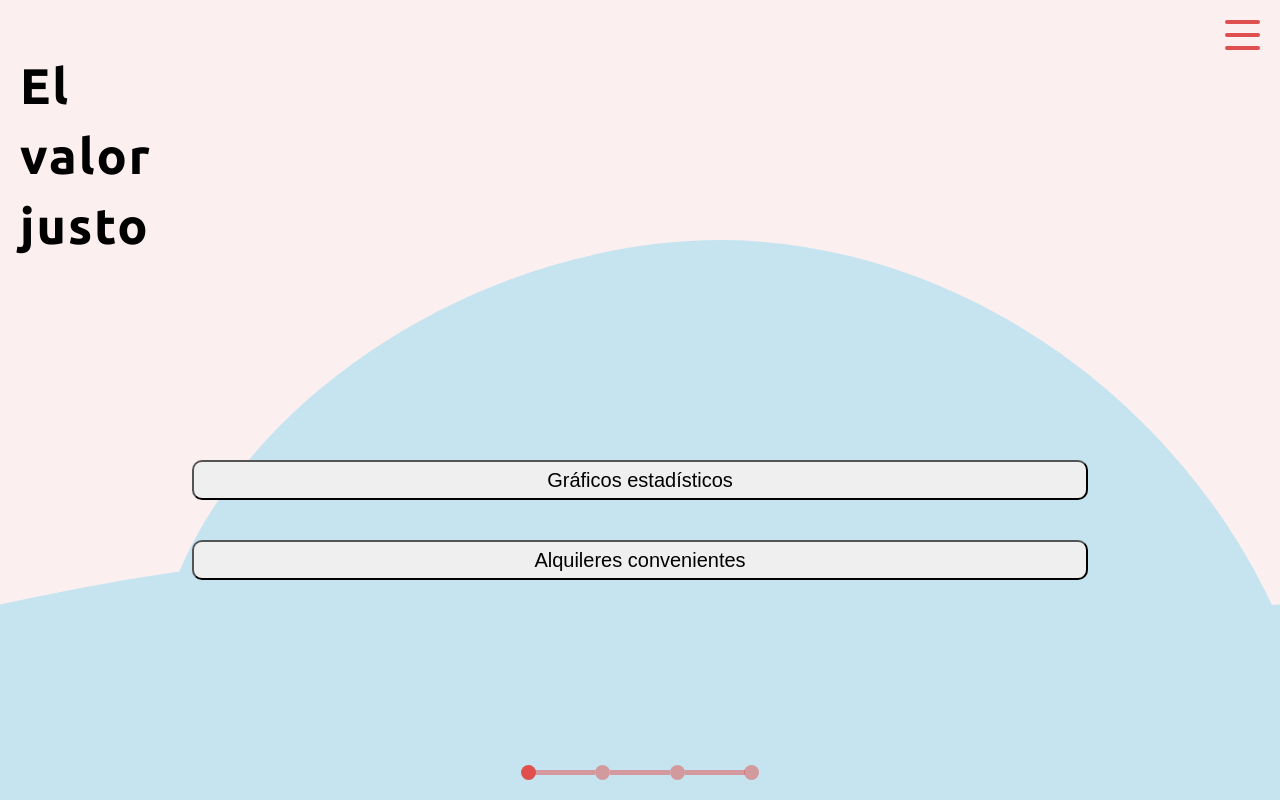
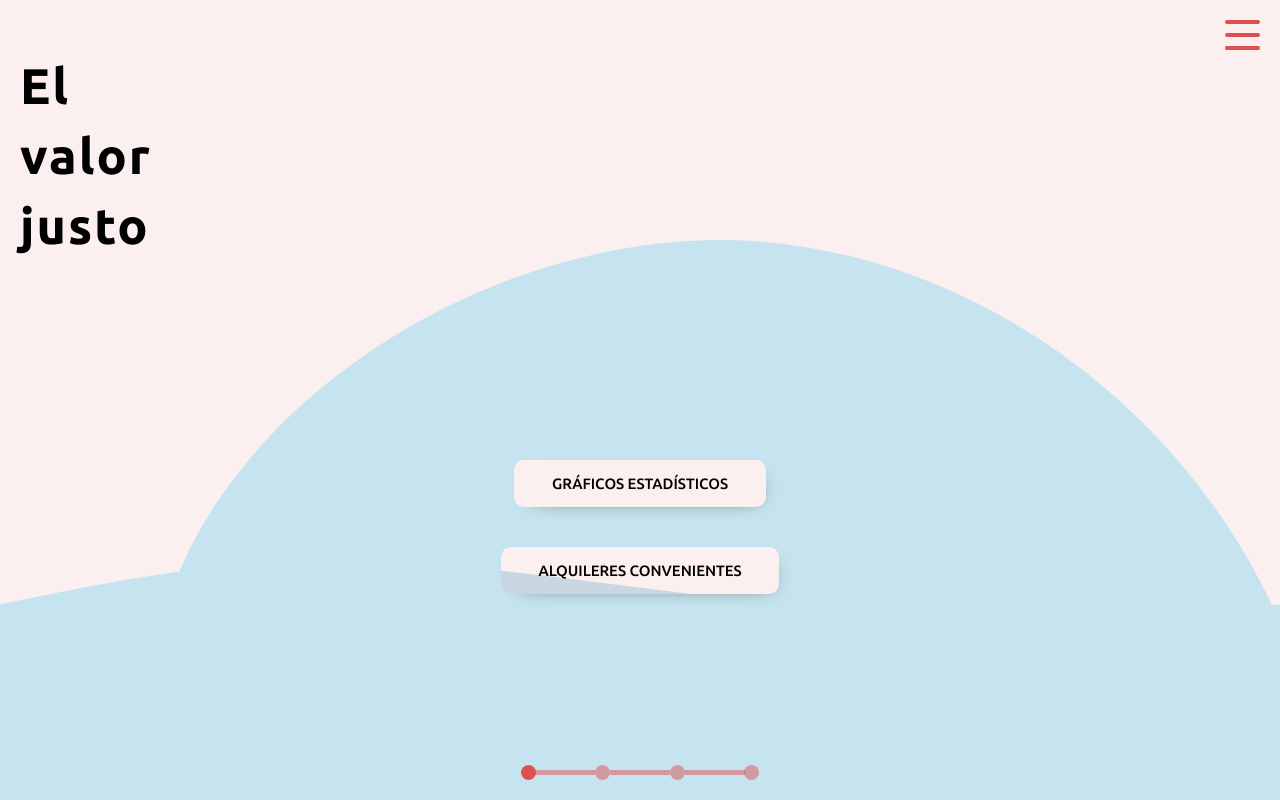
Before and after one commit to MarcosMartilotta/fairPrice, a React (Vite) app: page / in a window 1280 px wide. Shown: the top 800 px of the page. Built offline with nearby package versions, Linux system fonts and the light colour scheme.

Commit message:
Estilos obile basicos terminados

```diff
--- /dev/null
+++ b/src/components/Button.jsx
@@ -0,0 +1,15 @@
+import { StyledButton } from "../styled-components/styledButton";
+import { useContext } from "react";
+import NavigateContext from "../context/navigateContext";
+
+const Button = ({ value, route }) => {
+  const { changeRoute } = useContext(NavigateContext);
+
+  return (
+    <StyledButton type="button" onClick={() => changeRoute(route)}>
+      {value}
+    </StyledButton>
+  );
+};
+
+export default Button;
--- a/src/pages/AmbientTypePage.jsx
+++ b/src/pages/AmbientTypePage.jsx
@@ -1,19 +1,15 @@
-import { useContext } from "react";
-import NavigateContext from "../context/navigateContext";
 import { StyledAmbientsTypePage } from "../styled-components/styledAmbientsTypePage";
+import Button from "../components/Button";
 
 const AmbientTypePage = () => {
-  const { changeRoute } = useContext(NavigateContext);
   return (
     <StyledAmbientsTypePage>
       <div className="hero">
         <h2>¿Que tipo de propiedad busca?</h2>
       </div>
-      <button onClick={() => changeRoute("/questionnarie/budget")}>PH</button>
-      <button onClick={() => changeRoute("/questionnarie/budget")}>
-        Departamento
-      </button>
-      <button onClick={() => changeRoute("/questionnarie/budget")}>Casa</button>
+      <Button value="PH" route="/questionnarie/budget"></Button>
+      <Button value="Departamento" route="/questionnarie/budget"></Button>
+      <Button value="Casa" route="/questionnarie/budget"></Button>
     </StyledAmbientsTypePage>
   );
 };
--- a/src/pages/AmbientsPage.jsx
+++ b/src/pages/AmbientsPage.jsx
@@ -1,30 +1,17 @@
-import { useContext } from "react";
-import NavigateContext from "../context/navigateContext";
+import Button from "../components/Button";
 import { StyledAmbientsPage } from "../styled-components/styledAmbientsPage";
 
 const AmbientsPage = () => {
-  const { changeRoute } = useContext(NavigateContext);
-
   return (
     <StyledAmbientsPage>
       <div className="hero">
         <h2>¿Cuántos ambientes desea?</h2>
       </div>
-      <button onClick={() => changeRoute("/questionnarie/type")}>
-        Un ambiente
-      </button>
-      <button onClick={() => changeRoute("/questionnarie/type")}>
-        Dos ambientes
-      </button>
-      <button onClick={() => changeRoute("/questionnarie/type")}>
-        Tres ambientes
-      </button>
-      <button onClick={() => changeRoute("/questionnarie/type")}>
-        Cuatro ambientes
-      </button>
-      <button onClick={() => changeRoute("/questionnarie/type")}>
-        Cinco ambientes
-      </button>
+      <Button value="Un ambiente" route="/questionnarie/type"></Button>
+      <Button value="Dos ambientes" route="/questionnarie/type"></Button>
+      <Button value="Tres ambientes" route="/questionnarie/type"></Button>
+      <Button value="Cuatro ambientes" route="/questionnarie/type"></Button>
+      <Button value="Cinco ambientes" route="/questionnarie/type"></Button>
     </StyledAmbientsPage>
   );
 };
--- a/src/pages/BudgetPage.jsx
+++ b/src/pages/BudgetPage.jsx
@@ -1,6 +1,7 @@
 import { useState, useContext } from "react";
+import { StyledBudgetPage } from "../styled-components/styledBudgetPage";
 import NavigateContext from "../context/navigateContext";
-import { StyledBudgetPage } from "../styled-components/styledBudgetPage";
+import { StyledButton } from "../styled-components/styledButton";
 
 const BudgetPage = () => {
   const [budget, setBudget] = useState("");
@@ -36,10 +37,10 @@ const BudgetPage = () => {
         ) : (
           <p>Ingrese el monto que desea pagar mensualmente</p>
         )}
+        <StyledButton onClick={() => sendRequest()}>
+          Muéstrame las propiedades que más me convienen
+        </StyledButton>
       </div>
-      <button type="button" onClick={() => sendRequest()}>
-        Muéstrame las propiedades que más me convienen
-      </button>
     </StyledBudgetPage>
   );
 };
--- a/src/pages/Home.jsx
+++ b/src/pages/Home.jsx
@@ -1,11 +1,8 @@
-import { useContext } from "react";
 import { StyledHome } from "../styled-components/syledHome";
-import NavigateContext from "../context/navigateContext";
 import titleShape from "../assets/titleShape.svg";
+import Button from "../components/Button";
 
 const Home = () => {
-  const { changeRoute } = useContext(NavigateContext);
-
   return (
     <StyledHome>
       <section className="hero">
@@ -15,15 +12,11 @@ const Home = () => {
         </div>
       </section>
       <section className="questions">
-        <button type="button" onClick={() => changeRoute("/statistics")}>
-          Gráficos estadísticos
-        </button>
-        <button
-          type="button"
-          onClick={() => changeRoute("/questionnarie/ambients")}
-        >
-          Alquileres convenientes
-        </button>
+        <Button value="Gráficos estadísticos" route="/statistics"></Button>
+        <Button
+          value="Alquileres convenientes"
+          route="/questionnarie/ambients"
+        ></Button>
       </section>
     </StyledHome>
   );
--- a/src/styled-components/styledAmbientsPage.js
+++ b/src/styled-components/styledAmbientsPage.js
@@ -21,12 +21,4 @@ export const StyledAmbientsPage = styled.section`
     letter-spacing: 0.2rem;
     line-height: 5rem;
   }
-
-  button {
-    height: 4rem;
-    width: 70%;
-    border-radius: 1rem;
-    font-size: 2rem;
-    cursor: pointer;
-  }
 `;
--- a/src/styled-components/styledAmbientsTypePage.js
+++ b/src/styled-components/styledAmbientsTypePage.js
@@ -21,12 +21,4 @@ export const StyledAmbientsTypePage = styled.section`
     letter-spacing: 0.2rem;
     line-height: 5rem;
   }
-
-  button {
-    height: 4rem;
-    width: 70%;
-    border-radius: 1rem;
-    font-size: 2rem;
-    cursor: pointer;
-  }
 `;
--- a/src/styled-components/styledBudgetPage.js
+++ b/src/styled-components/styledBudgetPage.js
@@ -35,16 +35,11 @@ export const StyledBudgetPage = styled.section`
     }
     p {
       font-size: 1.5rem;
+      margin-bottom: 4rem;
 
       &.error {
         color: tomato;
       }
     }
   }
-
-  button {
-    width: 70%;
-    height: 8rem;
-    font-size: 2rem;
-  }
 `;
--- /dev/null
+++ b/src/styled-components/styledButton.js
@@ -0,0 +1,52 @@
+import styled from "styled-components";
+import { theme } from "../theming";
+
+export const StyledButton = styled.button`
+  position: relative;
+  font-size: 1.5rem;
+  text-transform: uppercase;
+  padding: 1em 2.5em;
+  display: flex;
+  align-items: center;
+  justify-content: center;
+  border-radius: 1rem;
+  transition: all 0.2s;
+  border: none;
+  font-family: inherit;
+  font-weight: 500;
+  color: black;
+  background-color: ${theme.light.redWidthOpacity};
+  box-shadow: 6px 6px 20px -15px rgba(0, 0, 0, 0.75);
+
+  &:hover {
+    transform: translateY(-3px);
+    box-shadow: 0 10px 20px rgba(0, 0, 0, 0.2);
+  }
+
+  &:active {
+    transform: translateY(-1px);
+    box-shadow: 0 5px 10px rgba(0, 0, 0, 0.2);
+  }
+
+  &::after {
+    content: "";
+    display: inline-block;
+    height: 100%;
+    width: 100%;
+    border-radius: 1rem;
+    position: absolute;
+    top: 0;
+    left: 0;
+    z-index: -1;
+    transition: all 0.4s;
+  }
+
+  &::after {
+    background-color: #fff;
+  }
+
+  &:hover::after {
+    transform: scaleX(1) scaleY(1);
+    opacity: 0;
+  }
+`;
--- a/src/styled-components/styledNavbar.js
+++ b/src/styled-components/styledNavbar.js
@@ -7,6 +7,7 @@ export const NavStyled = styled.nav`
   width: 100%;
   height: 6rem;
   font-size: 2rem;
+  z-index: 2;
 
   .hamburguer {
     display: inline;
--- a/src/styled-components/syledHome.js
+++ b/src/styled-components/syledHome.js
@@ -1,5 +1,4 @@
 import styled from "styled-components";
-import { theme } from "../theming.js";
 
 export const StyledHome = styled.section`
   .hero {
@@ -32,16 +31,5 @@ export const StyledHome = styled.section`
     grid-template-columns: 1fr;
     grid-template-rows: repeat(2, 1fr);
     justify-items: center;
-    button {
-      height: 4rem;
-      width: 70%;
-      border-radius: 1rem;
-      font-size: 2rem;
-      cursor: pointer;
-
-      &:hover {
-        border-color: ${theme.light.red};
-      }
-    }
   }
 `;
--- a/src/theming.js
+++ b/src/theming.js
@@ -2,5 +2,6 @@ export const theme = {
   light: {
     blue: " #C6E4EF",
     red: "#DF4F4E",
+    redWidthOpacity: "#df4e4e17",
   },
 };
```
